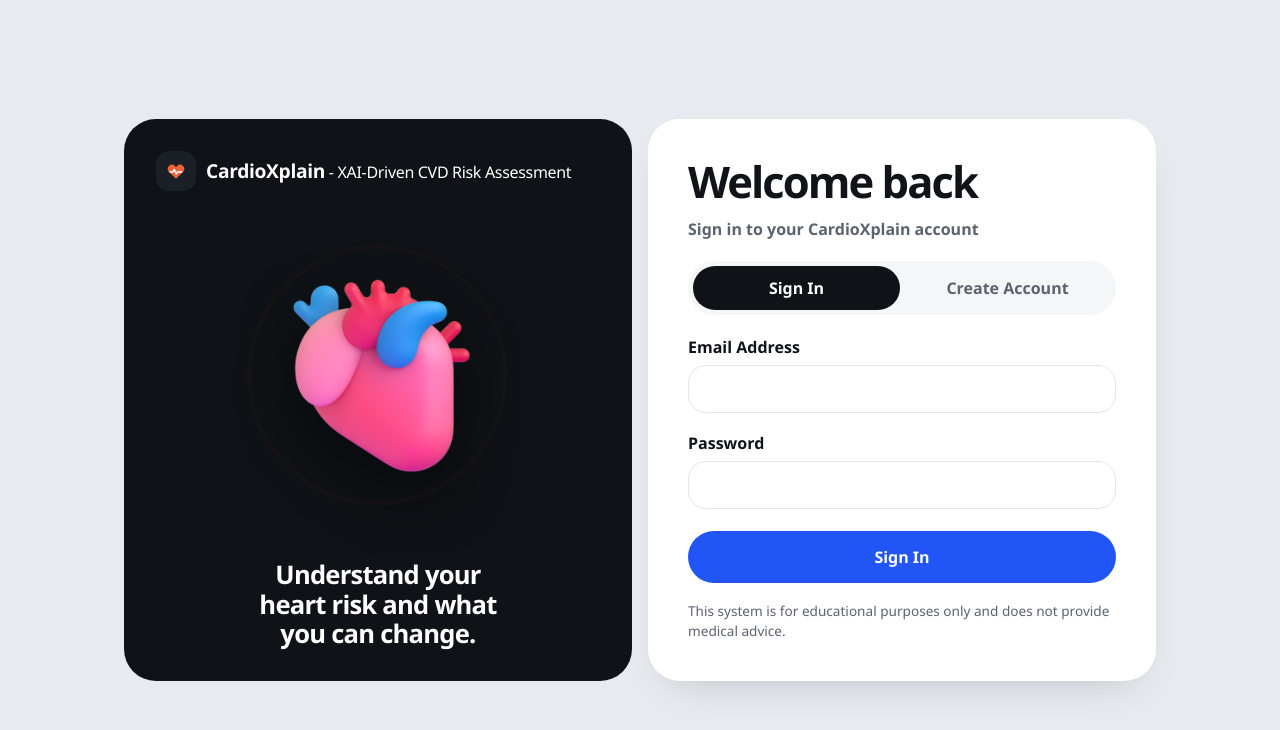
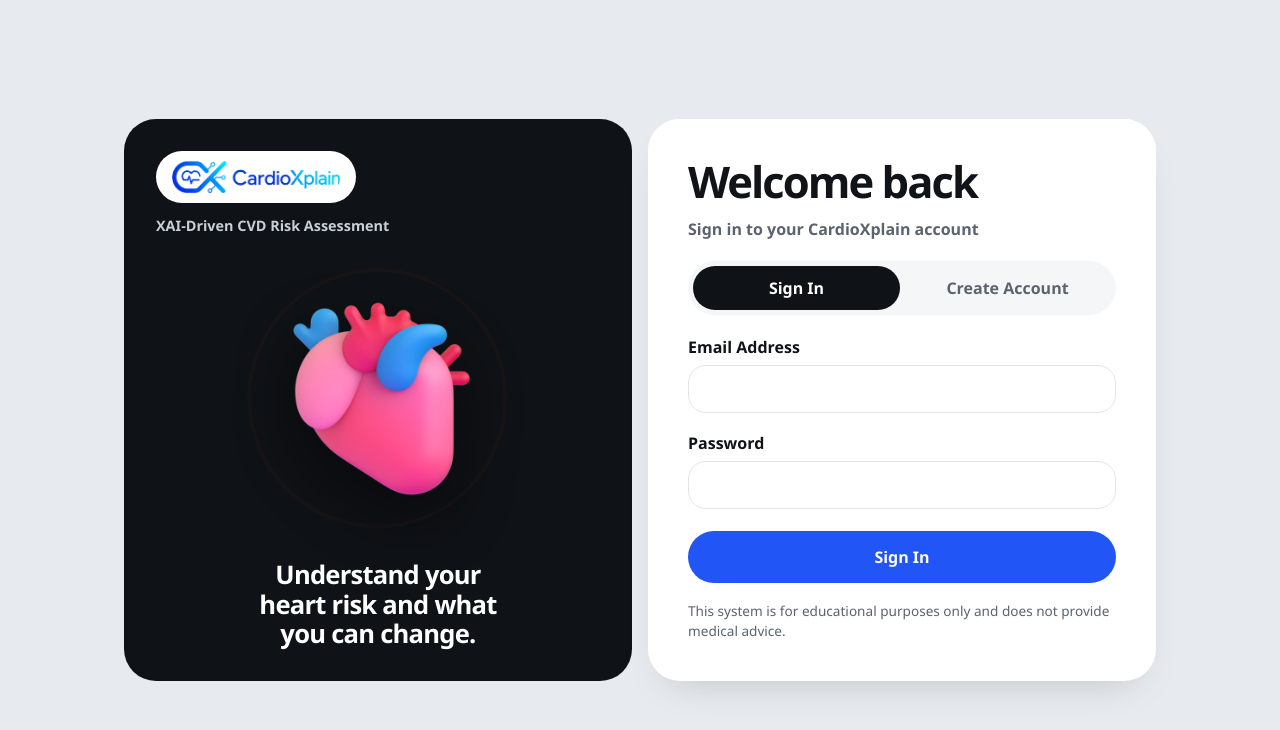
Before and after one commit to AkramSyahmi/CardioXplain, a React (Vite) app in the folder frontend/: page /login in a window 1280 px wide. Shown: the top 730 px of the page. Built offline with nearby package versions, Linux system fonts and the light colour scheme.

Commit message:
Use the CardioXplain logo in the top bar, login page and browser tab

```diff
--- a/frontend/index.html
+++ b/frontend/index.html
@@ -4,6 +4,7 @@
     <meta charset="UTF-8" />
     <meta name="viewport" content="width=device-width, initial-scale=1.0" />
     <meta name="theme-color" content="#e7eaee" />
+    <link rel="icon" type="image/png" href="/favicon.png" />
     <title>CardioXplain</title>
   </head>
   <body>
--- a/frontend/src/components/Layout.css
+++ b/frontend/src/components/Layout.css
@@ -20,8 +20,8 @@
   gap: 16px;
 }
 
-.logo { display: flex; align-items: center; gap: 10px; margin: 0; font-size: 1.2rem; font-weight: 800; letter-spacing: -0.02em; }
-.logo-mark { width: 40px; height: 40px; border-radius: 13px; background: var(--night); display: grid; place-items: center; flex: none; }
+.logo { display: flex; align-items: center; margin: 0; flex: none; }
+.logo img { display: block; width: auto; height: 36px; }
 
 .mainnav { display: flex; gap: 4px; background: var(--tile); padding: 5px; border-radius: var(--pill); box-shadow: var(--shadow); }
 .mainnav a {
@@ -69,6 +69,7 @@
 @media (max-width: 1100px) {
   .topbar { padding: 14px 16px 8px; flex-wrap: nowrap; }
   .signout { padding: 0 14px; }
+  .logo img { height: 30px; }
   .mainnav {
     position: fixed;
     left: 12px;
--- a/frontend/src/components/Layout.jsx
+++ b/frontend/src/components/Layout.jsx
@@ -1,5 +1,6 @@
 import { NavLink, useNavigate } from "react-router";
 import { useAuth } from "../auth.jsx";
+import logo from "../assets/logo-full.png";
 import Icon from "./Icon.jsx";
 import "./Layout.css";
 
@@ -15,18 +16,6 @@ const ADMIN_LINKS = [
   ["/admin", "Model Performance", "chart"],
   ["/admin/users", "User Management", "user"],
 ];
-
-export function LogoMark() {
-  return (
-    <span className="logo-mark" aria-hidden="true">
-      <svg viewBox="0 0 24 24" width="22" height="22">
-        <path d="M12 20.5 4.3 13a4.6 4.6 0 0 1 6.5-6.5L12 7.7l1.2-1.2a4.6 4.6 0 0 1 6.5 6.5Z" fill="#f0643c" />
-        <path d="M5.5 13h3.2l1.4-2.6 2.2 4.8 1.3-2.2h4.6" fill="none" stroke="#fff" strokeWidth="1.6"
-          strokeLinecap="round" strokeLinejoin="round" />
-      </svg>
-    </span>
-  );
-}
 
 function initials(name) {
   return name.split(" ").filter(Boolean).slice(0, 2).map((part) => part[0].toUpperCase()).join("");
@@ -47,8 +36,7 @@ export default function Layout({ children }) {
       <a className="skip-link" href="#main">Skip to content</a>
       <header className={links.length > 3 ? "topbar" : "topbar topbar-few"}>
         <p className="logo">
-          <LogoMark />
-          <strong>CardioXplain</strong>
+          <img src={logo} alt="CardioXplain" width="190" height="36" />
         </p>
         <nav className="mainnav" aria-label="Main">
           {links.map(([to, label, icon]) => (
--- a/frontend/src/pages/LoginPage.css
+++ b/frontend/src/pages/LoginPage.css
@@ -20,9 +20,9 @@
   gap: 16px;
   min-height: 560px;
 }
-.login-art .logo { justify-self: start; font-size: 1rem; font-weight: 500; }
-.login-art .logo strong { font-size: 1.2rem; font-weight: 800; }
-.login-art .logo-mark { background: var(--night-2); }
+.login-logo { justify-self: start; display: flex; align-items: center; flex-wrap: wrap; gap: 12px; margin: 0; }
+.login-logo img { display: block; width: auto; height: 32px; padding: 10px 16px; box-sizing: content-box; background: #fff; border-radius: var(--pill); }
+.login-sub { color: #c9cfd6; font-size: 0.9rem; font-weight: 600; }
 .login-heart { position: relative; align-self: center; width: 220px; height: 220px; display: grid; place-items: center; }
 .login-heart img {
   position: relative;
--- a/frontend/src/pages/LoginPage.jsx
+++ b/frontend/src/pages/LoginPage.jsx
@@ -4,7 +4,7 @@ import { Navigate, useNavigate } from "react-router";
 import { homeFor, useAuth } from "../auth.jsx";
 import heart from "../assets/heart-3d.png";
 import FieldError from "../components/FieldError.jsx";
-import { LogoMark } from "../components/Layout.jsx";
+import logo from "../assets/logo-full.png";
 import "./LoginPage.css";
 
 const EMPTY = { full_name: "", email: "", password: "", confirm: "" };
@@ -62,7 +62,7 @@ export default function LoginPage() {
   return (
     <main className="login">
       <section className="login-art" aria-label="About CardioXplain">
-        <p className="logo"><LogoMark /><span><strong>CardioXplain</strong><span className="login-sub"> - XAI-Driven CVD Risk Assessment</span></span></p>
+        <p className="login-logo"><img src={logo} alt="CardioXplain" width="170" height="32" /><span className="login-sub">XAI-Driven CVD Risk Assessment</span></p>
         <span className="login-heart" aria-hidden="true">
           <span className="beat-ring" />
           <span className="beat-ring beat-ring-late" />
```
Also changed, not shown: frontend/public/favicon.png (added), frontend/src/assets/logo-full.png (added).
